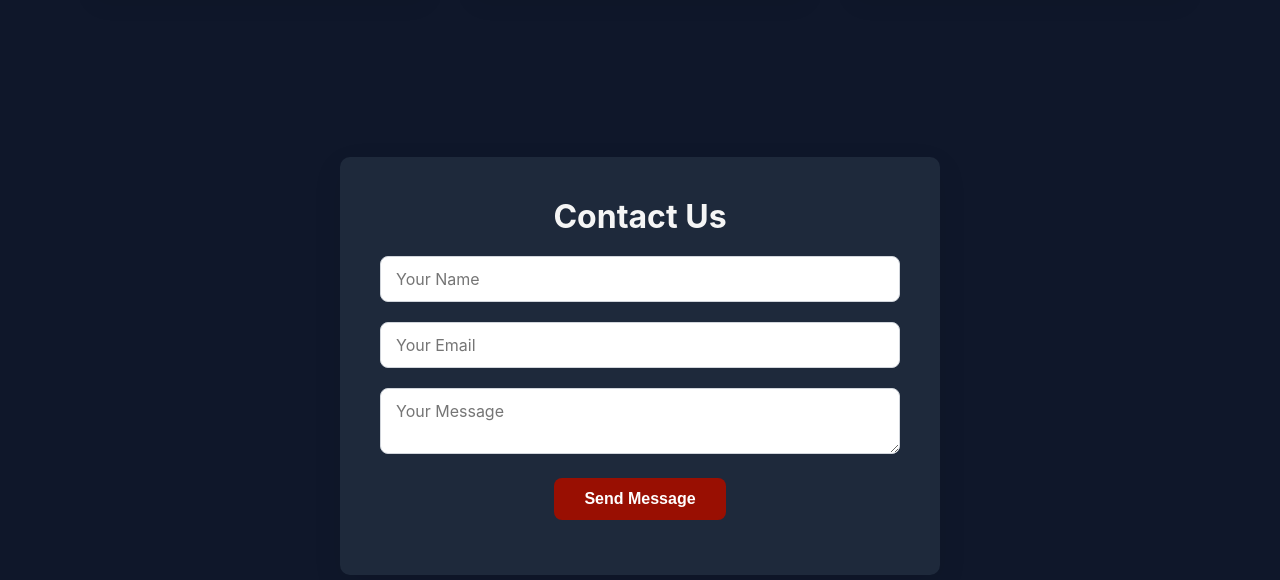
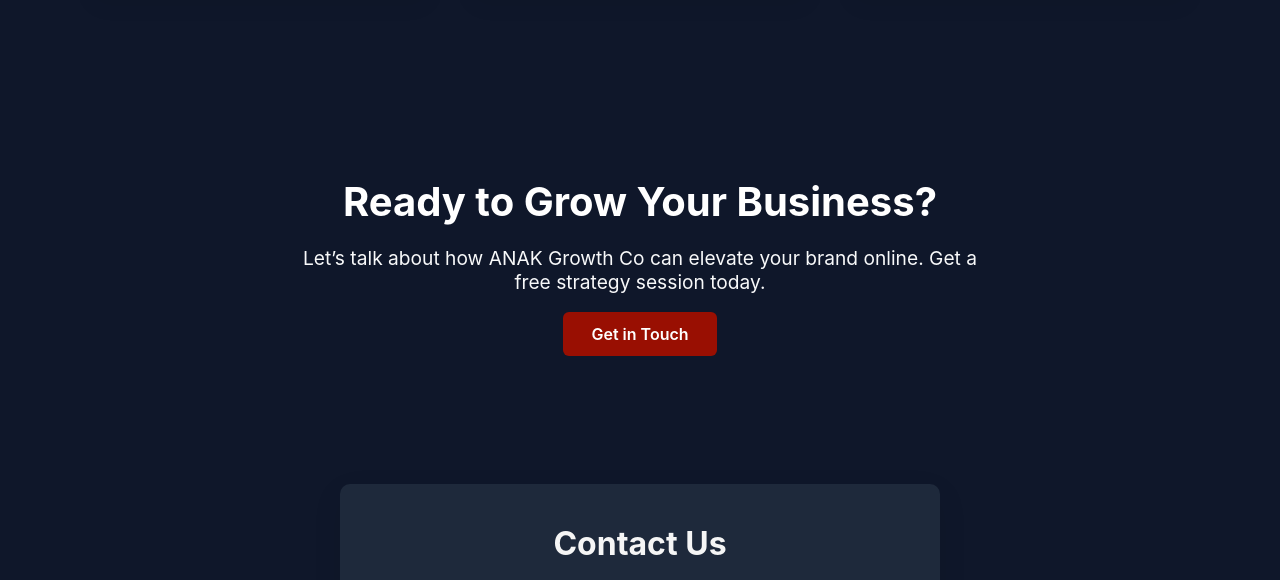
Before and after one commit to ANAKGROWTHCO/anak, a plain HTML site: page index.html in a window 1280 px wide. Shown: the part 4625-5205 px from the top of the page. Drawn offline with Linux system fonts and the light colour scheme.

Commit message:
Updated CTA spacing and contact section layout

```diff
--- a/index.html
+++ b/index.html
@@ -307,6 +307,18 @@
   </div>
 </section>
 
+
+
+<!-- cta -->
+<section class="cta-section">
+  <div class="cta-container">
+    <h2>Ready to Grow Your Business?</h2>
+    <p>Let’s talk about how ANAK Growth Co can elevate your brand online. Get a free strategy session today.</p>
+    <a href="#contact" class="cta-btn">Get in Touch</a>
+  </div>
+</section>
+
+
 <!-- CONTACT SECTION -->
 <section class="contact-section">
   <div class="contact-container">
--- a/style.css
+++ b/style.css
@@ -918,3 +918,41 @@ blockquote {
   font-size: 1rem;
   color: #374151;
 }
+
+.cta-section {
+  background-color: #0f172a;
+  color: #fff;
+  padding: 80px 20px;
+  text-align: center;
+}
+
+.cta-container {
+  max-width: 700px;
+  margin: 0 auto;
+}
+
+.cta-section h2 {
+  font-size: 2.5rem;
+  margin-bottom: 20px;
+}
+
+.cta-section p {
+  font-size: 1.2rem;
+  margin-bottom: 30px;
+  color: #f8f9fa;
+}
+
+.cta-btn {
+  background-color: #990f02;
+  color: #fff;
+  padding: 12px 28px;
+  font-weight: 600;
+  border-radius: 6px;
+  text-decoration: none;
+  transition: background 0.3s ease, color 0.3s ease;
+}
+
+.cta-btn:hover {
+  background-color: #d0312d;
+  color: #fff;
+}
```
